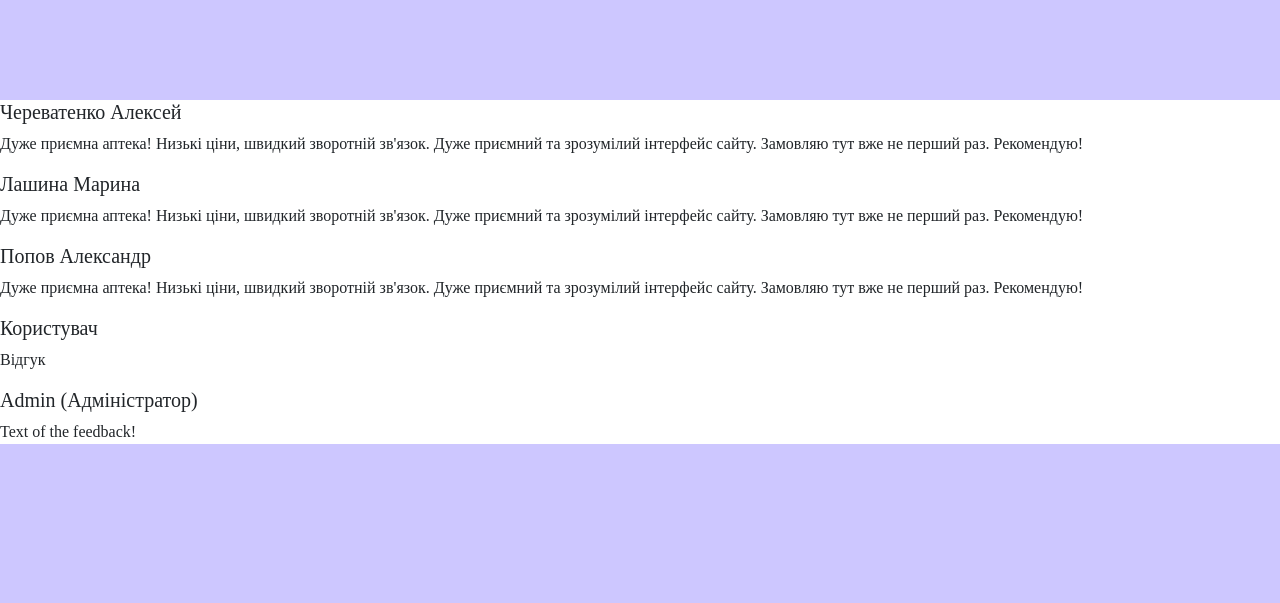
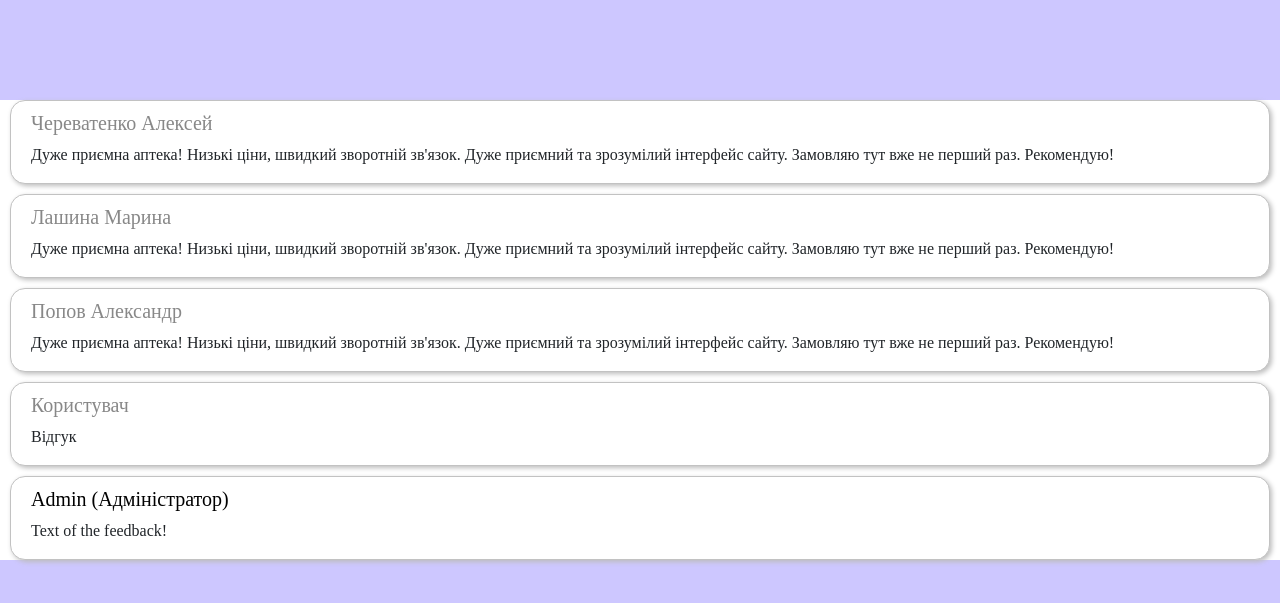
Before and after one commit to klukovka/Chemists, a PHP site: page /feedback.php in a window 1280 px wide. Shown: the top 603 px of the page. Run offline with PHP 8.4, Linux system fonts and the light colour scheme.

Commit message:
Change style of comment blocks

```diff
--- a/classes/feedbacks.php
+++ b/classes/feedbacks.php
@@ -33,7 +33,7 @@ class feedback
     public function getInfo()
     {
         echo "<div class=\"feedback\">
-            <h5>$this->name</h5>
+            <h5 class=\"client-comment\">$this->name</h5>
             <p>
                 $this->feedback
             </p>
@@ -57,7 +57,7 @@ class feedback
     public function getInfo()
     {
         echo "<div class=\"feedback\">
-            <h5>$this->name ($this->admin)</h5>
+            <h5 class=\"admin-comment\">$this->name ($this->admin)</h5>
             <p>
                 $this->feedback
             </p>
--- a/feedback.php
+++ b/feedback.php
@@ -12,6 +12,7 @@
 
     <link rel="stylesheet" type="text/css" href="style.css">
     <title>Головна сторінка</title>
+
 </head>
 
 <body>
--- a/style.css
+++ b/style.css
@@ -42,6 +42,24 @@ body {
   border-color: rgb(229, 226, 255);
 }
 
+.feedback {
+  width: auto;	height: auto; /* Размеры */
+  background: #ffffff; /* Цвет фона */
+  border: 1px solid #c2c2c2; /* Белая рамка */
+  border-radius: 15px; /* Радиус границы */
+  box-shadow: 2px 2px 5px rgb(189, 189, 189); /* Тень блока комментария */
+  margin: 10px; /* Отступ между блоками */
+  padding-left: 20px; /* Отступ текста внутри слева */
+  padding-top: 10px; /* Отступ текста внутри сверху */
+  }
+
+.admin-comment {
+  color:#000;
+}
+
+.client-comment {
+  color:#888888;
+}
 /* .navbar-toggler .navbar-toggler-icon { */
 /* color: rgb(205, 199, 255); */
 /* background-color: brown; */
```
